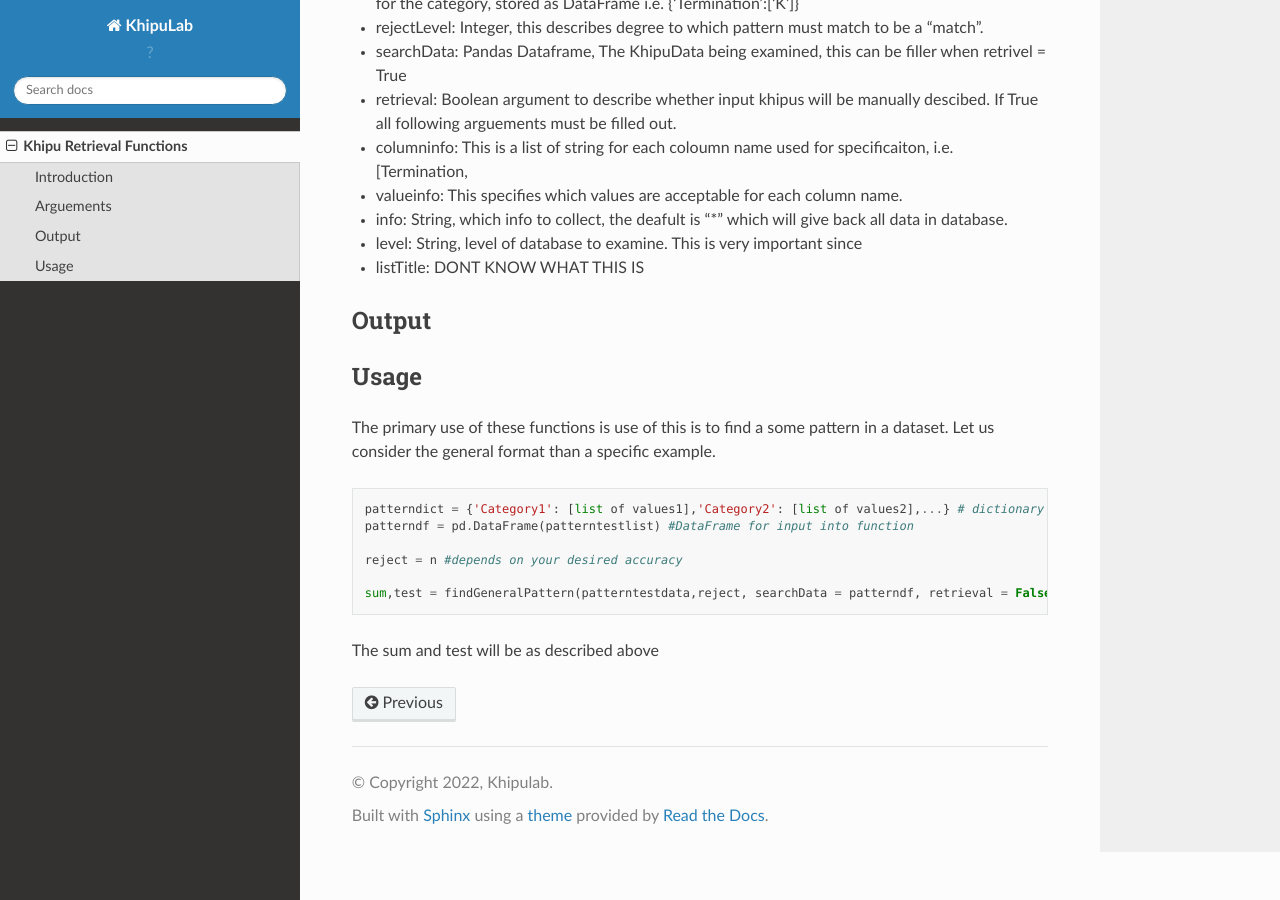
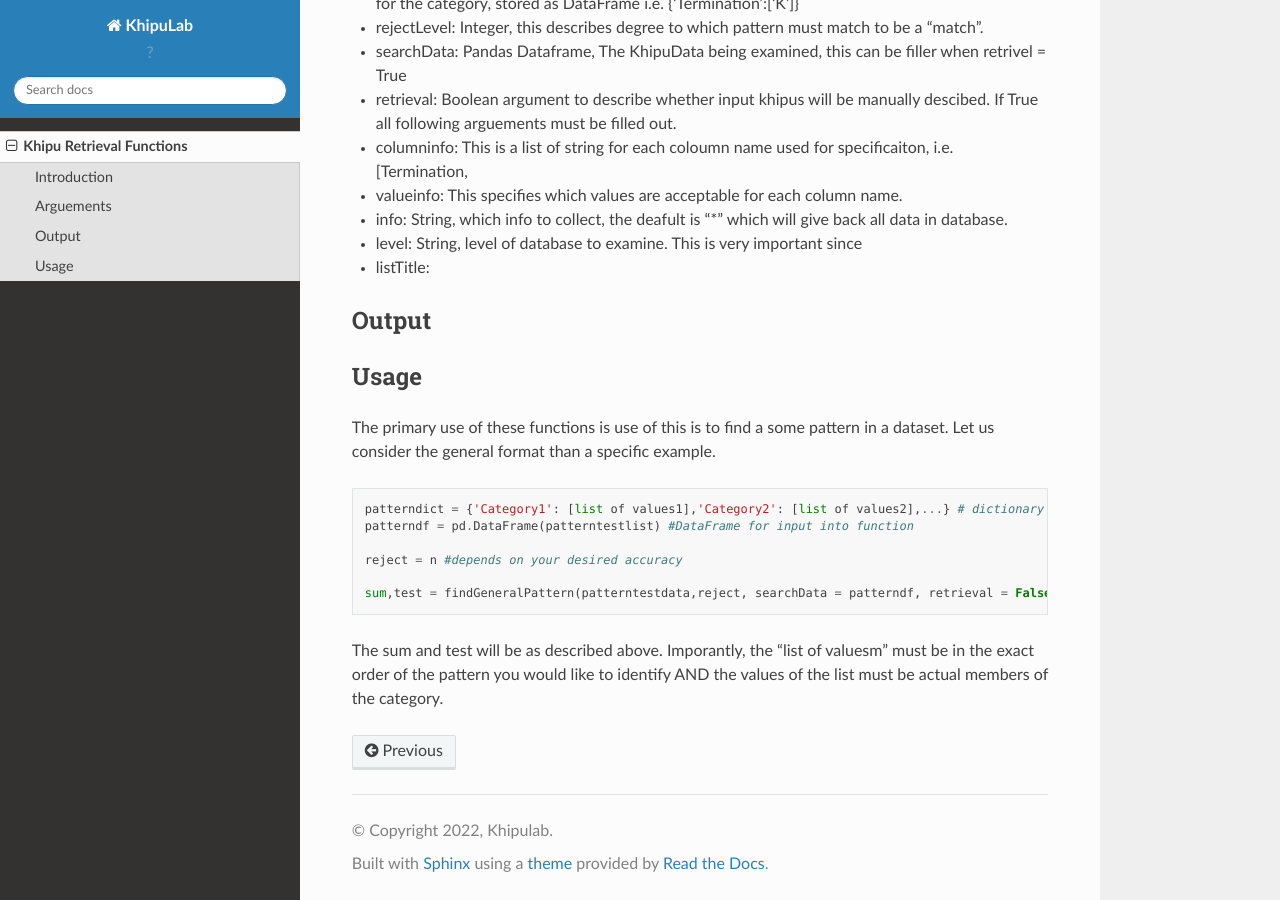
Before and after one commit to nyaga-kariuki/readthedocssample, a Sphinx documentation site: the page built from docs/source/retrievalfunctions.rst, in a window 1280 px wide and 900 px high, scrolled down 524 px. Built offline with Sphinx 7.4.7 and the Read the Docs theme 2.0.0, drawn with Linux system fonts in a browser that asks for light colours; pages that are not in the unit, such as notebooks, are missing from menus.

Commit message:
updating the functions

```diff
--- a/docs/source/retrievalfunctions.rst
+++ b/docs/source/retrievalfunctions.rst
@@ -23,7 +23,7 @@ This is the function parameters
 * valueinfo: This specifies which values are acceptable for each column name.
 * info: String, which info to collect, the deafult is "*" which will give back all data in database.
 * level: String, level of database to examine. This is very important since
-* listTitle: DONT KNOW WHAT THIS IS
+* listTitle:
 
 Output
 ******
@@ -41,4 +41,4 @@ The primary use of these functions is use of this is to find a some pattern in a
     sum,test = findGeneralPattern(patterntestdata,reject, searchData = patterndf, retrieval = False)
 
 
-The sum and test will be as described above
+The sum and test will be as described above. Imporantly, the "list of valuesm" must be in the exact order of the pattern you would like to identify AND the  values of the list must be actual members of the category.
```
